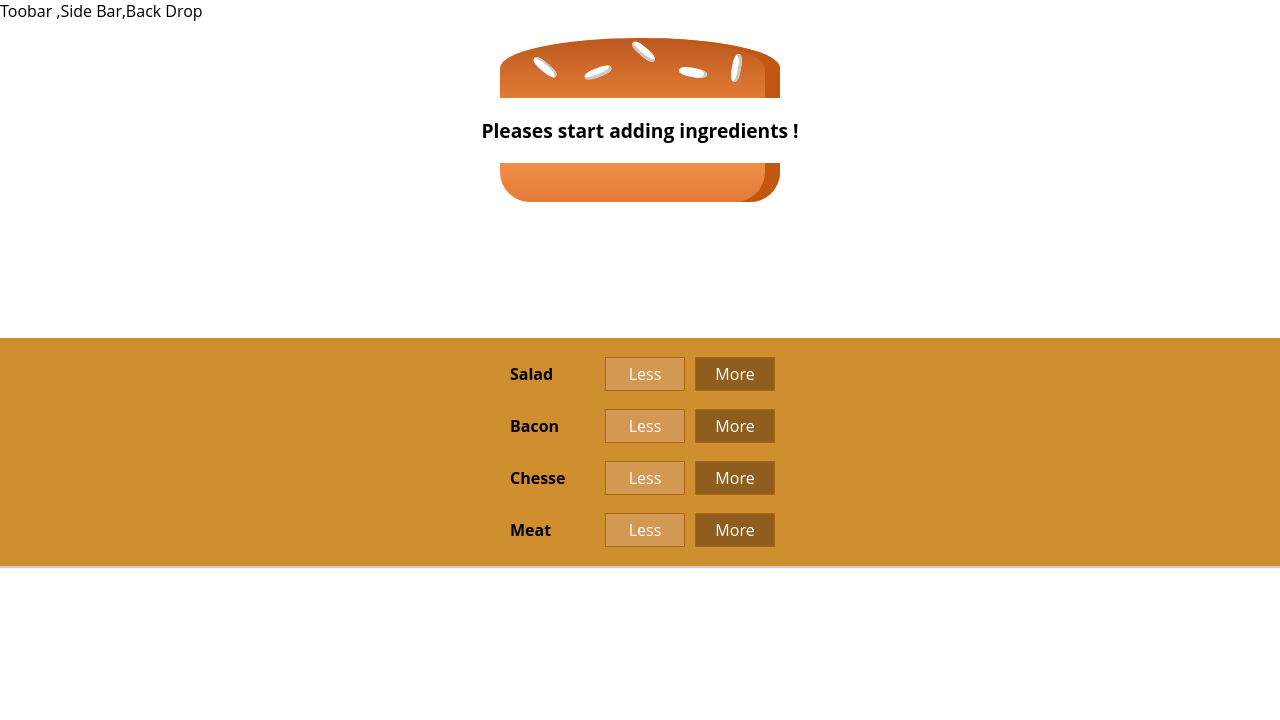
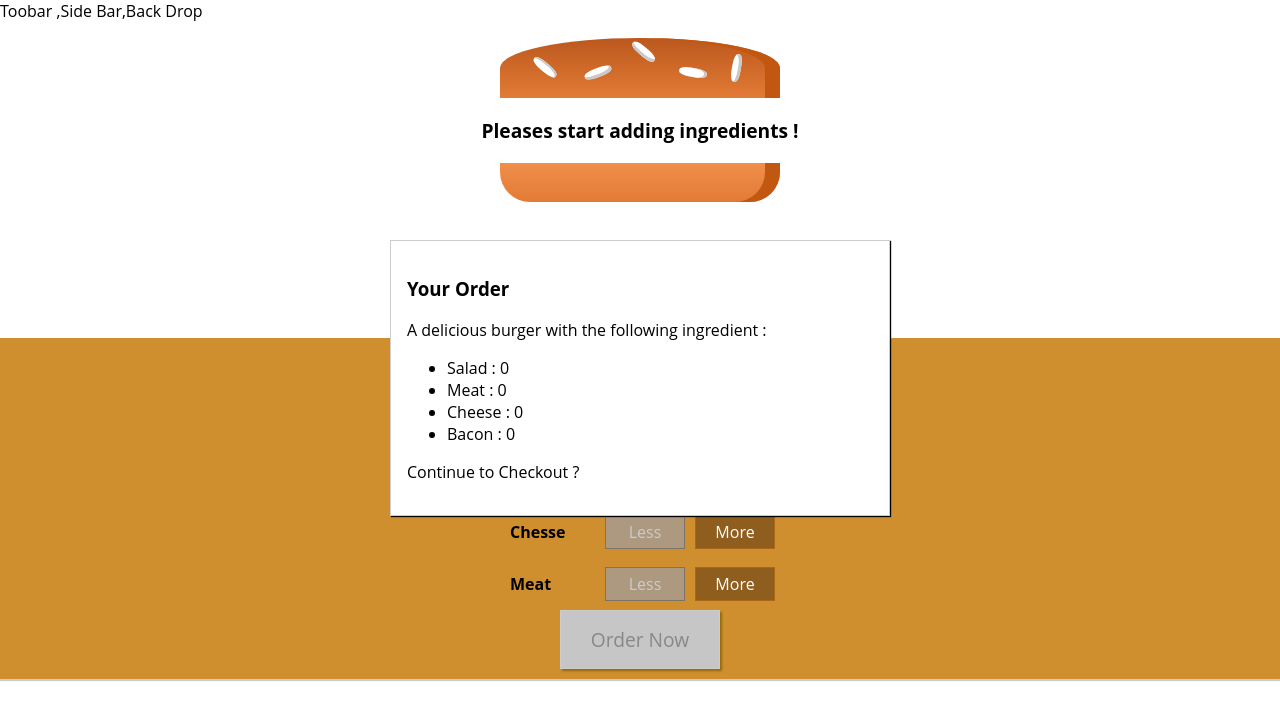
Before and after one commit to phatcharapol-dev/The-Buger-Builder, a React (Create React App) app: page / in a window 1280 px wide. Shown: the top 720 px of the page. Built offline with nearby package versions, Linux system fonts and the light colour scheme.

Commit message:
Build Calculate Price/Order Summary with Modal

```diff
--- a/src/components/Burger/BuildControls/BuildControl/BuildControl.js
+++ b/src/components/Burger/BuildControls/BuildControl/BuildControl.js
@@ -5,8 +5,11 @@ const buildControl = props => {
     return (
         <div className={classes.BuildControl}>
             <div className={classes.Label}>{props.label}</div>
-            <button className={classes.Less} onClick={() => props.remove(props.type)}>Less</button>
-            <button className={classes.More} onClick={() => props.add(props.type)}>More</button>
+            <button className={classes.Less}
+            onClick={() => props.remove(props.type)}
+            disabled={props.disabled}>Less</button>
+            <button className={classes.More}
+            onClick={() => props.add(props.type)}>More</button>
         </div>
     )
 }
--- a/src/components/Burger/BuildControls/BuildControls.js
+++ b/src/components/Burger/BuildControls/BuildControls.js
@@ -11,14 +11,17 @@ import BuildControl from './BuildControl/BuildControl';
 const buildControls = props => {
     return (
         <div className={classes.BuildControls}>
+            <p>Current Price : <strong>{props.totalPrice.toFixed(2)}</strong> $</p>
            {props.buildctrls.map( ctrl =>
                <BuildControl
                add={props.ingredientAdd}
                remove={props.ingredientRemove}
                key={ctrl.type}
                label={ctrl.label}
+               disabled={props.disableInfo[ctrl.type]}
                type={ctrl.type}/>
             )}
+            <button className={classes.OrderButton} disabled={!props.purchaseFlag}>Order Now</button>
         </div>
     )
 }
--- a/src/components/Burger/BuildControls/BuildControls.module.css
+++ b/src/components/Burger/BuildControls/BuildControls.module.css
@@ -8,3 +8,44 @@
     margin:auto;
     padding:10px 0;
 }
+
+.OrderButton {
+    background-color: #DAD735;
+    outline: none;
+    cursor: pointer;
+    border: 1px solid #966909;
+    color: #966909;
+    font-family: inherit;
+    font-size: 1.2em;
+    padding: 15px 30px;
+    box-shadow: 2px 2px 2px #966909;
+}
+
+.OrderButton:hover, .OrderButton:active {
+    background-color: #A0DB41;
+    border: 1px solid #966909;
+    color: #966909;
+}
+
+.OrderButton:disabled {
+    background-color: #C7C6C6;
+    cursor: not-allowed;
+    border: 1px solid #ccc;
+    color: #888888;
+}
+
+.OrderButton:not(:disabled) {
+    animation: enable 0.3s linear;
+}
+
+@keyframes enable {
+    0% {
+        transform: scale(1);
+    }
+    60% {
+        transform: scale(1.1);
+    }
+    100% {
+        transform: scale(1);
+    }
+}
--- a/src/components/Burger/Burger.js
+++ b/src/components/Burger/Burger.js
@@ -13,7 +13,6 @@ const burger = (props) => {
         if(ingredients.length === 0){
             ingredients = <p>Pleases start adding ingredients !</p>
         }
-    console.log(ingredients);
     return (
         <div className={classes.Burger}>
             <BurgerIngredient type='BreadTop' />
--- /dev/null
+++ b/src/components/Burger/OrderSummary/OrderSummary.js
@@ -0,0 +1,23 @@
+import React from 'react' ;
+import Aux from '../../../hoc/Auxily';
+const orderSummary = props => {
+    const listIngredient = Object.keys(props.listIngredient).map( ingredient => {
+        return (
+            <li key={ingredient}>
+            <span>{ingredient}</span> : {props.listIngredient[ingredient]}
+            </li>
+        )
+    })
+    return (
+        <Aux>
+            <h3>Your Order</h3>
+            <p>A delicious burger with the following ingredient :</p>
+            <ul>
+                {listIngredient}
+            </ul>
+            <p>Continue to Checkout ?</p>
+        </Aux>
+    )
+}
+
+export default orderSummary ;
--- /dev/null
+++ b/src/components/UI/Modal/Modal.js
@@ -0,0 +1,15 @@
+import React from 'react';
+import classes from "./Modal.module.css";
+
+
+const modal = props => {
+    console.log(props)
+
+    return (
+        <div className={classes.Modal}>
+            {props.children}
+        </div>
+    )
+}
+
+export default modal ;
--- /dev/null
+++ b/src/components/UI/Modal/Modal.module.css
@@ -0,0 +1,20 @@
+.Modal {
+    position: fixed;
+    z-index: 500;
+    background-color: white;
+    width: 70%;
+    border: 1px solid #ccc;
+    box-shadow: 1px 1px 1px black;
+    padding: 16px;
+    left: 15%;
+    top: 30%;
+    box-sizing: border-box;
+    transition: all 0.3s ease-out;
+}
+
+@media (min-width: 600px) {
+    .Modal {
+        width: 500px;
+        left: calc(50% - 250px);
+    }
+}
--- a/src/containers/BurgerBuilder/BurgerBuilder.js
+++ b/src/containers/BurgerBuilder/BurgerBuilder.js
@@ -1,7 +1,9 @@
 import React from 'react' ;
 import Aux from '../../hoc/Auxily';
 import Burger from '../../components/Burger/Burger';
-import BuildControls from '../../components/Burger/BuildControls/BuildControls'
+import BuildControls from '../../components/Burger/BuildControls/BuildControls';
+import Modal from '../../components/UI/Modal/Modal';
+import OrderSummary from '../../components/Burger/OrderSummary/OrderSummary';
 
 const IngredientPrice = {
     Salad:0.5,
@@ -25,55 +27,87 @@ class BurgerBuilder extends React.Component{
             {label:'Chesse',type:'Cheese'},
             {label:'Meat',type:'Meat'}
             ],
-            TotalPrice:0
+            TotalPrice:0,
+            purchaseFlag:false
         }
+    }
+    updatePurchaseState = (updateIngredient) => {
+
+        const sum = Object.keys(updateIngredient).map( ingredientKey => {
+            return updateIngredient[ingredientKey]
+        }).reduce( (sum,el) => {
+            return sum+el ;
+        },0)
+
+        this.setState({
+            purchaseFlag:(sum > 0)
+        })
     }
 
     addIngredientHandler = (type) => {
-        console.log(this.state.burgerIngredient);
         //Add Ingredient
-        let burgerIngredient = {...this.state.burgerIngredient} ;
-        let oldCount = burgerIngredient[type];
+        let updateburgerIngredient = {...this.state.burgerIngredient} ;
+        let oldCount = updateburgerIngredient[type];
         let updateCount = oldCount+1;
-        burgerIngredient[type] = updateCount;
+        updateburgerIngredient[type] = updateCount;
 
         //Add Price
         let TotalPrice = this.state.TotalPrice;
         let updateTotalPrice = TotalPrice+IngredientPrice[type] ;
+        console.log(this.state);
         this.setState({
             burgerIngredient:{
-                ...burgerIngredient
+                ...updateburgerIngredient
              },
-            TotalPrice:updateTotalPrice
+            TotalPrice:updateTotalPrice,
         });
         console.log(this.state);
+        this.updatePurchaseState(updateburgerIngredient);
     }
     removeIngredientHandler = (type) => {
-        let burgerIngredient = {...this.state.burgerIngredient} ;
-        let oldCount = burgerIngredient[type];
+        let updateburgerIngredient = {...this.state.burgerIngredient} ;
+        let oldCount = updateburgerIngredient[type];
         let updateCount = null;
-        if(oldCount > 0) {
-            return ;
-        }
+
         //Remove Ingredient
         updateCount = oldCount-1;
-            burgerIngredient[type] = updateCount;
+        updateburgerIngredient[type] = updateCount;
+        console.log(updateCount);
+
         //Remove Price
         let TotalPrice = this.state.TotalPrice;
-            let updateTotalPrice = TotalPrice+IngredientPrice[type] ;
+        let updateTotalPrice = TotalPrice-IngredientPrice[type] ;
+
         this.setState({
             burgerIngredient:{
-                    ...burgerIngredient
+                ...updateburgerIngredient
             },
-                TotalPrice:updateTotalPrice
+            TotalPrice:updateTotalPrice,
         });
+        this.updatePurchaseState(updateburgerIngredient);
 
     }
+
     render(){
+        const disableInfo = {
+            ...this.state.burgerIngredient
+        }
+        for(let key in disableInfo){
+            disableInfo[key] = disableInfo[key] <= 0 ;
+        }
         return (
             <Aux>
+               <Modal>
+                <OrderSummary listIngredient={this.state.burgerIngredient}/>
+               </Modal>
                <Burger ingredients={this.state.burgerIngredient}/>
-               <BuildControls ingredientAdd={this.addIngredientHandler} ingredientRemove={this.removeIngredientHandler} buildctrls={this.state.buildControls}/>
+               <BuildControls
+               totalPrice={this.state.TotalPrice}
+               ingredientAdd={this.addIngredientHandler}
+               ingredientRemove={this.removeIngredientHandler}
+               disableInfo={disableInfo}
+               purchaseFlag={this.state.purchaseFlag}
+               buildctrls={this.state.buildControls}/>
             </Aux>
         )
     }
```
Also changed, not shown: src/components/UI/BackDrop/BackDrop.js (added). Lines whose indentation alone changed are shown as unchanged.
